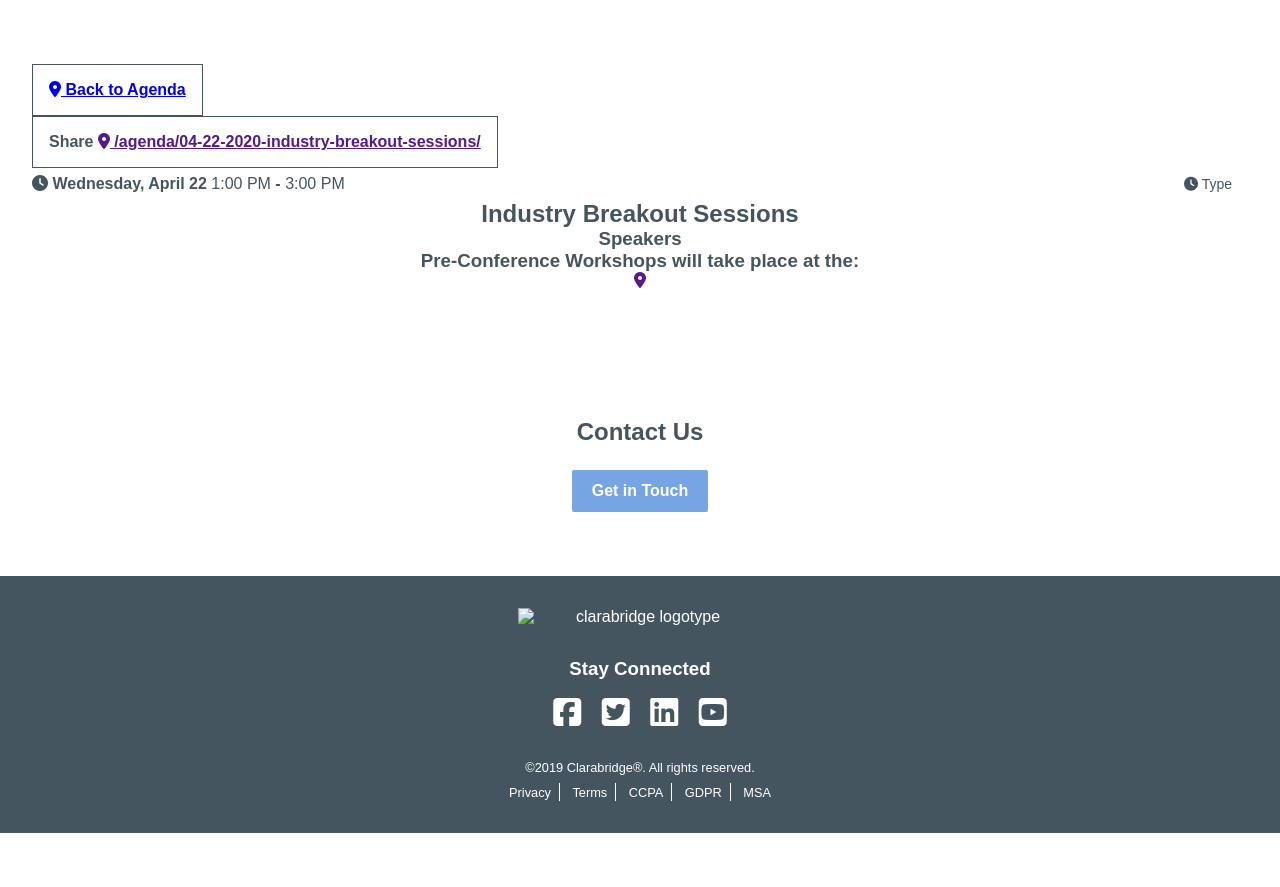
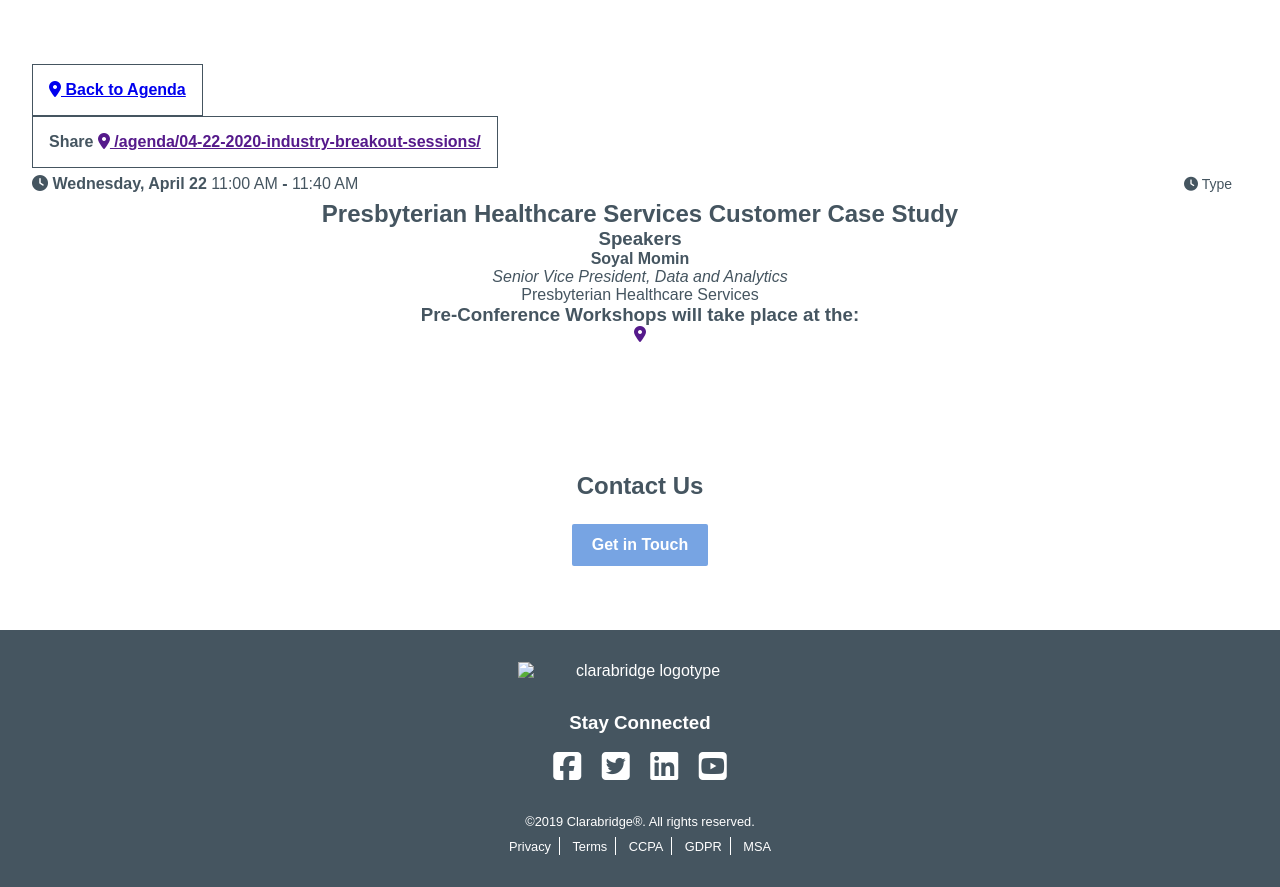
Before and after one commit to marcusrelacion/c3-marketing-site, a Jekyll site: the page built from _agenda/04-22-2020-industry-breakout-sessions.md, in a window 1280 px wide and 1163 px high. Shown: the part 276-1163 px from the top of the window. Built offline with Jekyll 4.4.1, drawn with Linux system fonts in a browser that asks for light colours; nearby versions of some CDN libraries; some web fonts are replaced.

Commit message:
Updated 04 22 2020 Industry Breakout Sessions

```diff
--- a/_agenda/04-22-2020-industry-breakout-sessions.md
+++ b/_agenda/04-22-2020-industry-breakout-sessions.md
@@ -1,15 +1,20 @@
 ---
-title: Industry Breakout Sessions
-date: 2020-04-22 13:00:00 -04:00
+title: Presbyterian Healthcare Services Customer Case Study
+date: 2020-04-22 11:00:00 -04:00
 position: 36
 event:
-  date: 2020-04-22 13:00:00 -04:00
-  start-time: 1:00 PM
-  end-time: 3:00 PM
+  date: 2020-04-22 11:00:00 -04:00
+  start-time: 11:00 AM
+  end-time: 11:40 AM
+speakers:
+- name: Soyal Momin
+  title: Senior Vice President, Data and Analytics
+  company: Presbyterian Healthcare Services
 filter-date:
   is-day-4: true
 filter-time:
   is-daytime: true
 filter-type:
-  is-session-breakout: true
+  is-session-keynote: true
+  is-session-breakout: false
 ---
```
